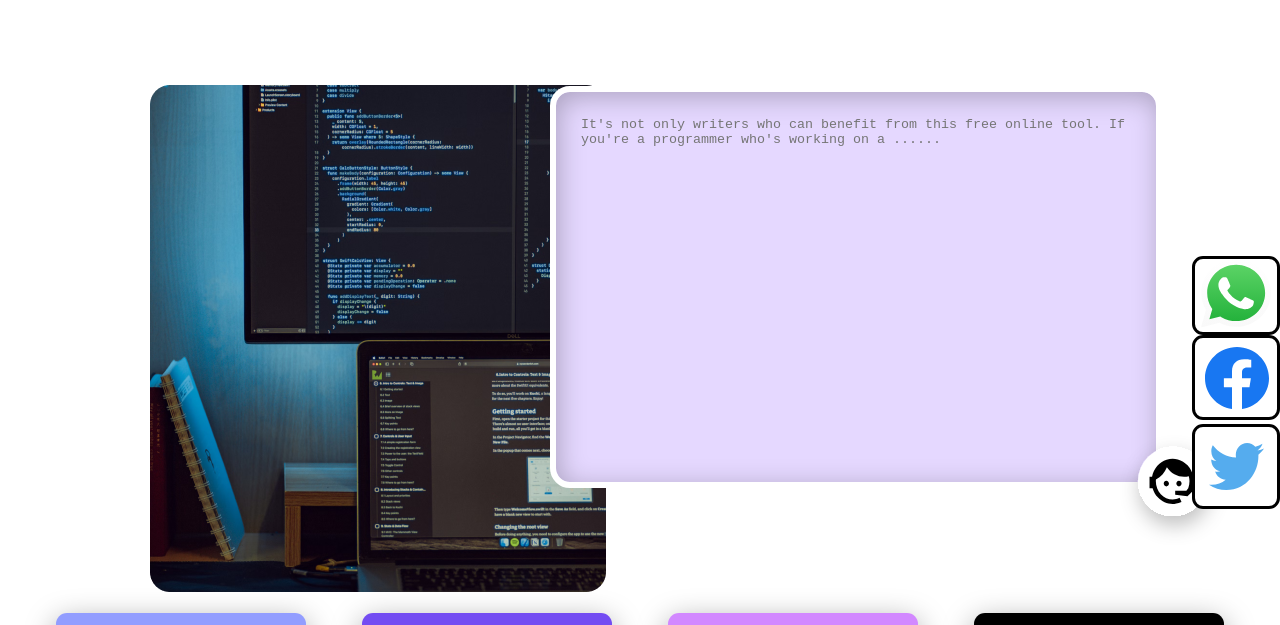
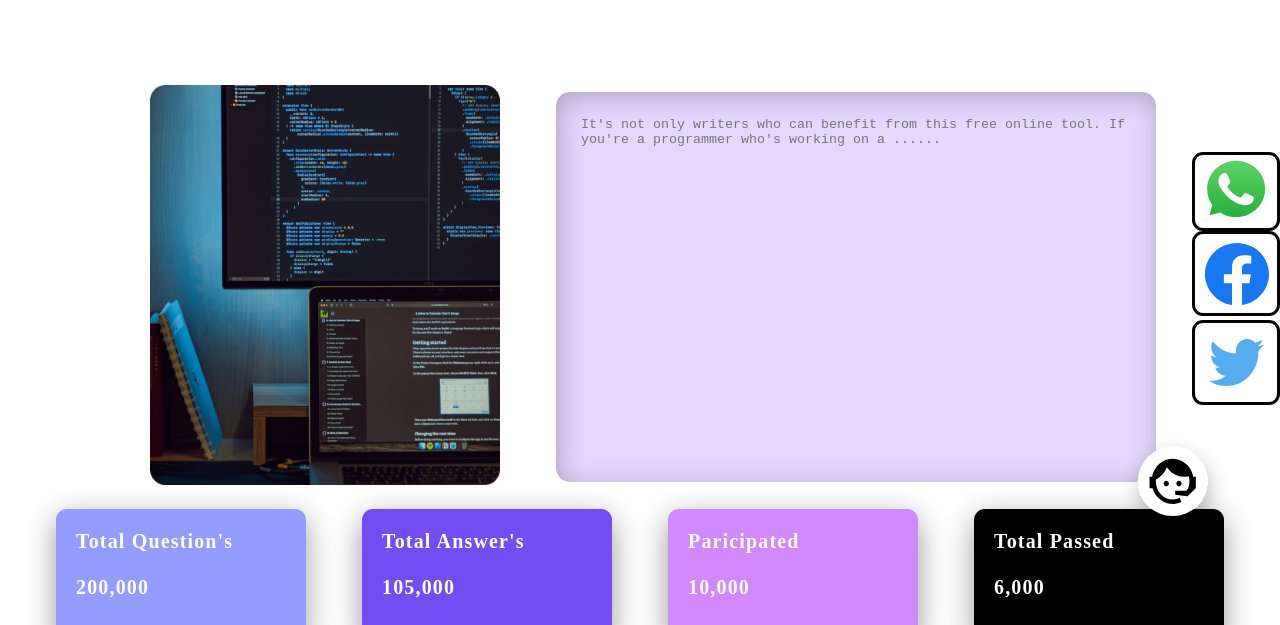
Before and after one commit to sumit7894/micro-project-2, a plain HTML site: page index.html in a window 1280 px wide. Shown: the part 115-740 px from the top of the page. Drawn offline with Linux system fonts and the light colour scheme.

Commit message:
Update style.css

```diff
--- a/style.css
+++ b/style.css
@@ -67,7 +67,10 @@ body {
     display: flex;
     width: 100%;
 }
-
+.left-image{
+    width: 350px;
+    height: 400px;
+}
 .div-left {
     width: 200px;
     margin-left: 150px;
```
